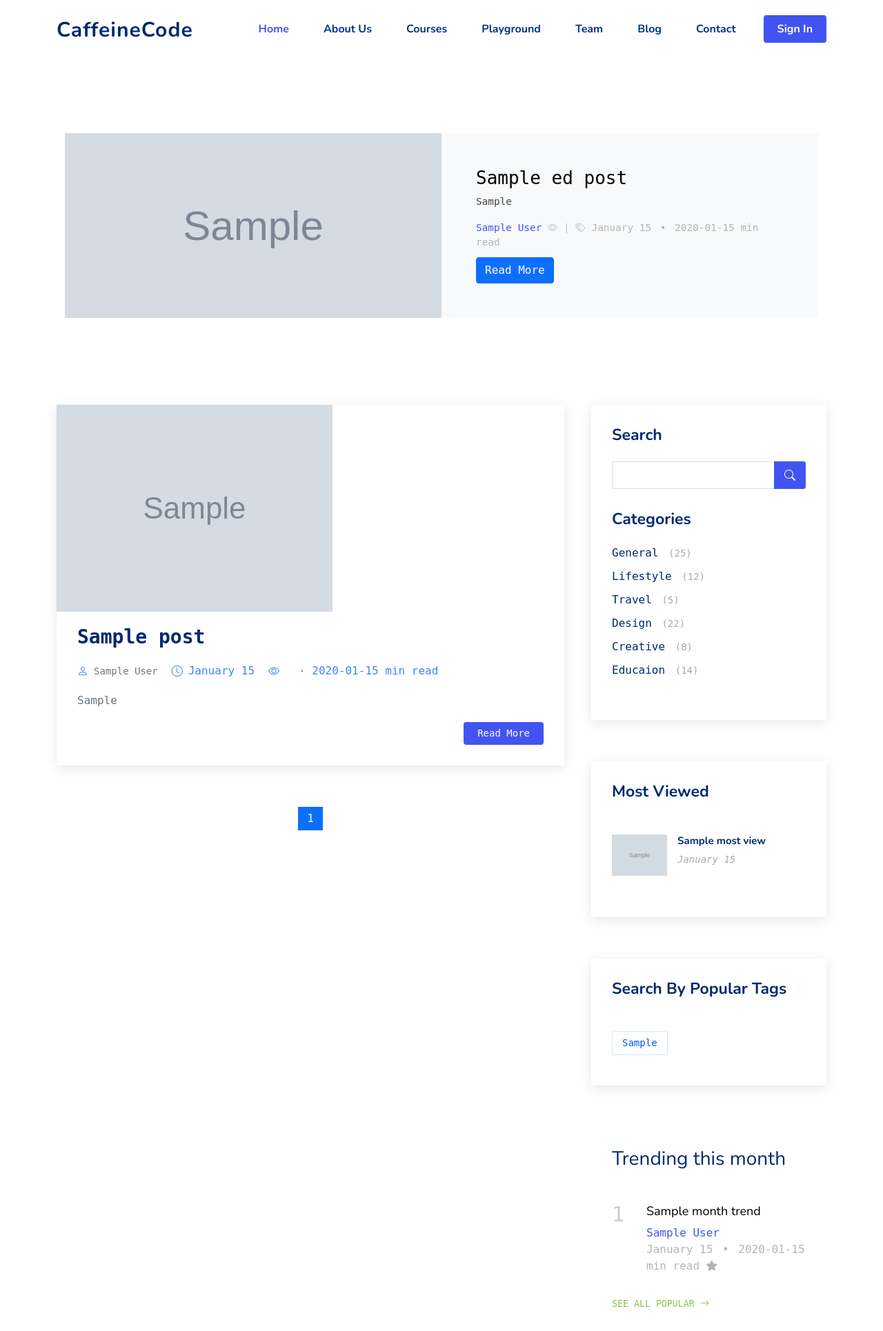
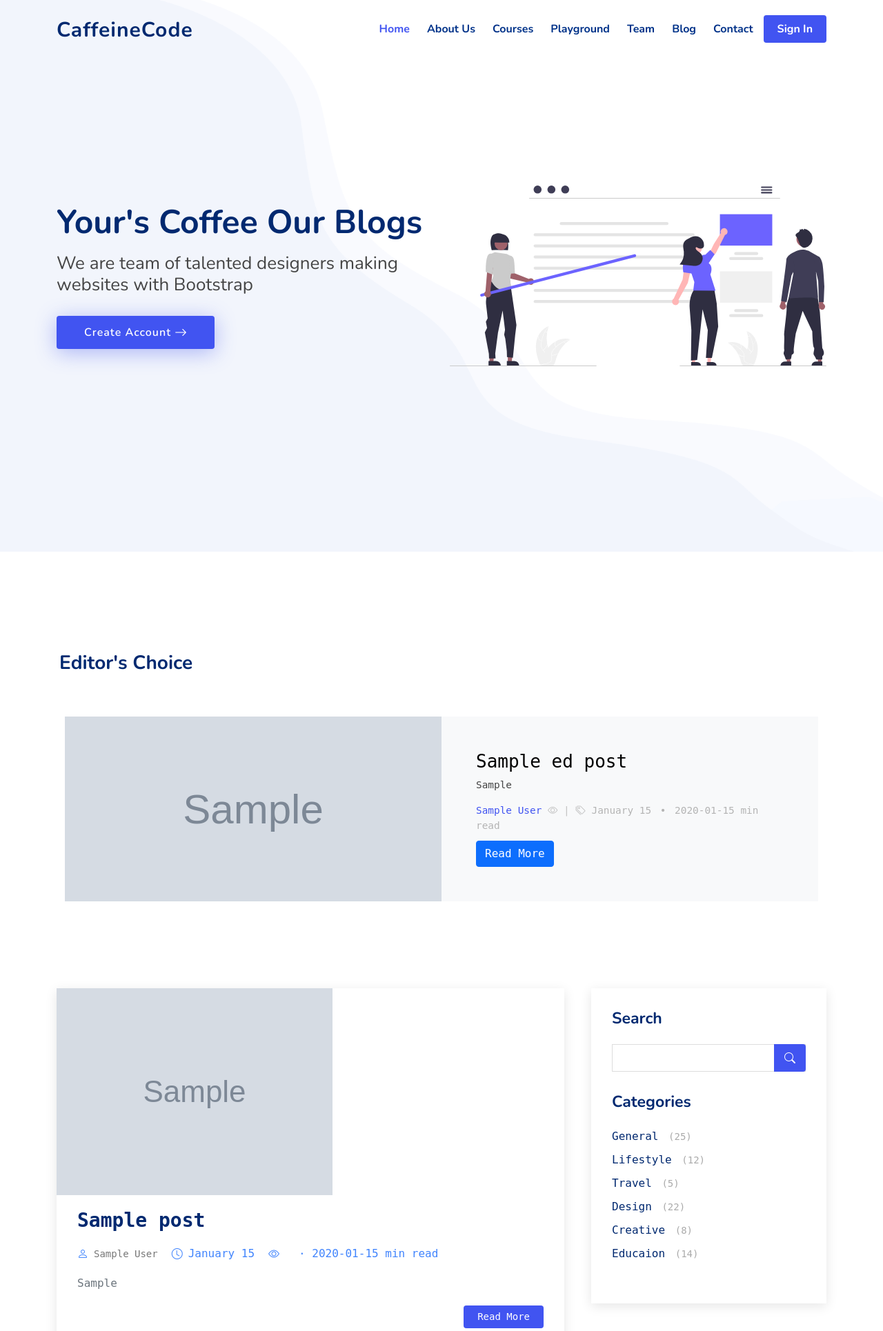
Before and after one commit to Developer-R-7/CaffeineCode, a Django app: template templates/blog/index.html in a window 1280 px wide. Shown: the top 1930 px of the page at 69% size. Run offline with Django 3.2, Linux system fonts and the light colour scheme; the template is opened without the code that fills it: most values are stand-ins (such as "Sample title", 1, 10 or a date in 2020); grey boxes marked "Sample" are stand-in pictures; parts of the project's set-up code (start-up, migrations or seed data) failed here and were passed over; some libraries are stand-ins or nearby versions.

Commit message:
making new branch

```diff
--- a/static/IndexHome/assets/css/style.css
+++ b/static/IndexHome/assets/css/style.css
@@ -207,7 +207,7 @@
   display: flex;
   align-items: center;
   justify-content: space-between;
-  padding: 10px 25px 10px 25px;
+  padding: 10px 0px 10px 25px;
   font-family: "Nunito", sans-serif;
   font-size: 16px;
   font-weight: 700;
--- a/templates/blog/base.html
+++ b/templates/blog/base.html
@@ -108,9 +108,9 @@
             }
             }
         </style>
-        <div class="loader">
+        <!--<div class="loader">
             <div></div>
-        </div>
+        </div>-->
         <header id="header" class="header fixed-top" data-aos="fade-in">
             <div class="container-fluid container-xl d-flex align-items-center justify-content-between">
                <a href="index.html" class="logo d-flex align-items-center">
@@ -136,6 +136,8 @@
                </nav>
             </div>
         </header>
+        {% block hero %}
+        {% endblock hero  %}
         <main id="main" style="margin-top: 80px;">
             <section id="blog" class="blog">
                 {% block search_block %}
--- a/templates/blog/blogsingle.html
+++ b/templates/blog/blogsingle.html
@@ -114,4 +114,7 @@
     </div>
     <!-- End sidebar tags-->
 </div>
+<div class="sidebar">
+    Ads To Be shown here
+</div>
 {% endblock sidebar %}
--- a/templates/blog/index.html
+++ b/templates/blog/index.html
@@ -2,8 +2,29 @@
 {% block title %}CaffeineBlog - Your Coffee,Our Blogs {% endblock title %}
 {% load hitcount_tags %}
 {% load static %}
-{% block search_block %}
-{% endblock search_block %}
+{% block hero %}
+<section id="hero" class="hero d-flex align-items-center">
+    <div class="container">
+       <div class="row">
+          <div class="col-lg-6 d-flex flex-column justify-content-center">
+             <h1 data-aos="fade-up">Your's Coffee Our Blogs</h1>
+             <h2 data-aos="fade-up" data-aos-delay="400">We are team of talented designers making websites with Bootstrap</h2>
+             <div data-aos="fade-up" data-aos-delay="600">
+                <div class="text-center text-lg-start">
+                   <a style="cursor: pointer; color:white;"  data-toggle="modal"  data-target="#myModal3" class="btn-get-started scrollto d-inline-flex align-items-center justify-content-center align-self-center">
+                   <span>Create Account</span>
+                   <i class="bi bi-arrow-right"></i>
+                   </a>
+                </div>
+             </div>
+          </div>
+          <div class="col-lg-6 hero-img" data-aos="zoom-out" data-aos-delay="200">
+             <img src="{% static 'IndexHome/assets/img/blogging.svg' %}" class="img-fluid" alt="">
+          </div>
+       </div>
+    </div>
+ </section>
+{% endblock hero %}
 {% block owl %}
 {% if page_obj.number == 1 %}
     <style>
@@ -11,6 +32,7 @@
         .owl-carousel:hover .owl-nav { visibility: visible; }
     </style>
     <div class="container" data-aos="fade-in">
+        <h3 style="padding-left: 4px;margin-bottom:12px;color:#012970;font-weight:bold;">Editor's Choice</h3>
         <div class="site-section py-0" style="margin-bottom:3em;">
             <div class="owl-carousel hero-slide owl-style" style="padding-top: 0px;">
                 {% for ed_post in editor %}
@@ -167,27 +189,3 @@
 <script src="{% static 'blog/js/jquery.stellar.min.js' %}"></script>
 <script src="{% static 'blog/js/main.js' %}"></script>
 {% endblock script %}
-
-{% block hero %}
-<section id="hero" class="hero d-flex align-items-center">
-    <div class="container">
-       <div class="row">
-          <div class="col-lg-6 d-flex flex-column justify-content-center">
-             <h1 data-aos="fade-up">Make Your Code and Coffee With Us</h1>
-             <h2 data-aos="fade-up" data-aos-delay="400">We are team of talented designers making websites with Bootstrap</h2>
-             <div data-aos="fade-up" data-aos-delay="600">
-                <div class="text-center text-lg-start">
-                   <a style="cursor: pointer; color:white;"  data-toggle="modal"  data-target="#myModal3" class="btn-get-started scrollto d-inline-flex align-items-center justify-content-center align-self-center">
-                   <span>Create Account</span>
-                   <i class="bi bi-arrow-right"></i>
-                   </a>
-                </div>
-             </div>
-          </div>
-          <div class="col-lg-6 hero-img" data-aos="zoom-out" data-aos-delay="200">
-             <img src="{% static 'IndexHome/assets/img/Team.svg' %}" class="img-fluid" alt="">
-          </div>
-       </div>
-    </div>
- </section>
-{% endblock hero %}
```
Also changed, not shown: db.sqlite3, static/IndexHome/assets/img/blogging.svg (added).
